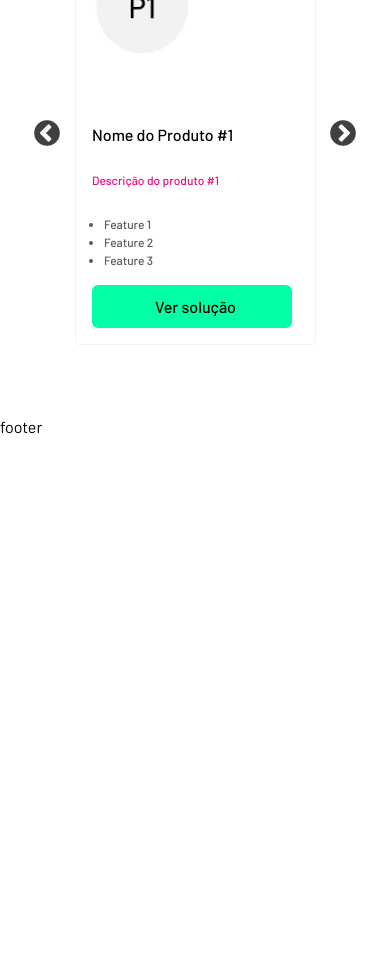
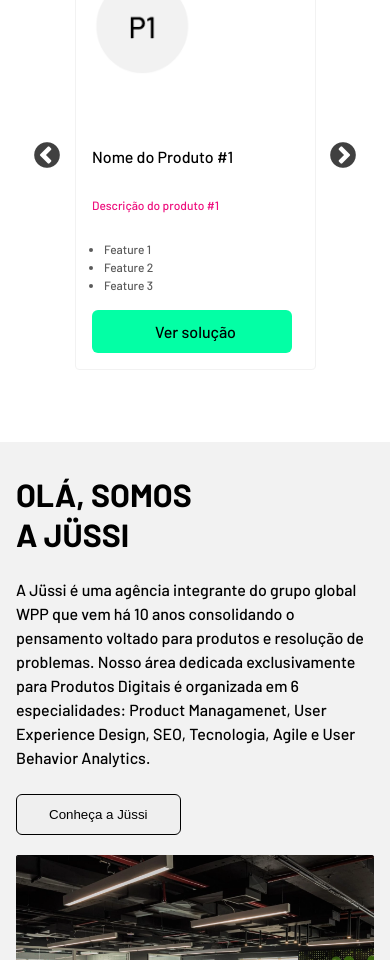
Before and after one commit to leticiaoli/challenge-jussi-whirlpool, a React (Create React App) app: page / in a window 390 px wide. Shown: the part 1040-2000 px from the top of the page. Before the commit the page ends 1476 px from the top, so only its background shows below. Built offline with nearby package versions, Linux system fonts and the light colour scheme.

Commit message:
about us finished

```diff
--- /dev/null
+++ b/src/components/AboutUs/AboutUs.scss
@@ -0,0 +1,114 @@
+@import "../../scss/variables.scss";
+
+.aboutUs {
+  padding: ($gutter * 4) 0;
+  position: relative;
+  box-sizing: border-box;
+
+  &::before {
+    content: "";
+    width: 50%;
+    height: 100%;
+    position: absolute;
+    background: $grey-jussi;
+    right: 0;
+    top: 0;
+    z-index: -1;
+  }
+
+  .containerCenter {
+    display: flex;
+    justify-content: space-between;
+    align-items: flex-start;
+    max-width: 1024px;
+  }
+
+  &__contentleft {
+    width: 241px;
+    height: auto;
+    display: flex;
+    flex-direction: column;
+    align-items: flex-start;
+
+    &-title {
+      font-size: 32px;
+      font-weight: 700;
+      line-height: 40px;
+      text-transform: uppercase;
+      margin: 0;
+    }
+
+    &-text {
+      padding: ($gutter * 1.5) 0;
+      margin: 0;
+      font-size: 16px;
+      font-weight: 500;
+      line-height: 24px;
+    }
+
+    &-button {
+      display: flex;
+      padding: 12px ($gutter * 2);
+      align-items: center;
+      border-radius: 6px;
+      border: 1px solid #000;
+    }
+  }
+
+  &__contentRight {
+    &-image {
+      width: 676px;
+      height: 520px;
+    }
+  }
+}
+
+@media (max-width: 1024px) {
+  .aboutUs {
+    padding: 0 $gutter;
+    &__contentleft {
+      width: 200px;
+    }
+
+    &__contentRight {
+      &-image {
+        width: 576px;
+        height: 420px;
+        margin-left: 10px;
+      }
+    }
+  }
+}
+
+@media (max-width: 768px){
+
+  .aboutUs {
+    padding-top: ($gutter * 2);
+    padding-bottom: ($gutter * 2);
+
+    &::before {
+      width: 100%;
+    }
+
+    .containerCenter {
+      display: flex;
+      flex-direction: column;
+      align-items: flex-start;
+    }
+
+    &__contentleft {
+      width: 100%;
+    }
+
+    &__contentRight {
+      width: 100%;
+
+      &-image {
+        width:100%;
+        height: auto;
+        margin-top: 20px;
+        margin-left: 0;
+      }
+    }
+  }
+}
--- /dev/null
+++ b/src/components/AboutUs/index.jsx
@@ -0,0 +1,29 @@
+import React from "react";
+import "./AboutUs.scss";
+
+const AboutUs = () => {
+  return (
+    <div className="containerFull aboutUs">
+      <div className="containerCenter">
+        <div className="aboutUs__contentleft">
+          <h2 className="aboutUs__contentleft-title">Olá, somos <br/> a Jüssi</h2>
+          <p className="aboutUs__contentleft-text">
+            A Jüssi é uma agência integrante do grupo global WPP que vem há 10
+            anos consolidando o pensamento voltado para produtos e resolução de
+            problemas. Nosso área dedicada exclusivamente para Produtos Digitais
+            é organizada em 6 especialidades: Product Managamenet, User
+            Experience Design, SEO, Tecnologia, Agile e User Behavior Analytics.
+          </p>
+          <button type="button" className="aboutUs__contentleft-button">
+            Conheça a Jüssi
+          </button>
+        </div>
+        <div className="aboutUs__contentRight">
+          <img src="./officeJussi.png" className="aboutUs__contentRight-image"/>
+        </div>
+      </div>
+    </div>
+  );
+};
+
+export default AboutUs;
--- a/src/components/FullWidthStaticBanner/FullWidthStaticBanner.scss
+++ b/src/components/FullWidthStaticBanner/FullWidthStaticBanner.scss
@@ -41,7 +41,7 @@
 
     &-button {
       display: inline-flex;
-      padding: ($gutter - 4) ($gutter * 1,5);
+      padding: 12px ($gutter * 1.5);
       align-items: center;
       border-radius: 6px;
       border: 1px solid #000;
--- a/src/components/ProductShelf/ListShelf/index.jsx
+++ b/src/components/ProductShelf/ListShelf/index.jsx
@@ -48,7 +48,7 @@ const ListShelf = () => {
           <li className="listShelf__shelf">
             <img src={product.image} className="listShelf__image" />
             <div className="listShelf__text">
-              <h2 className="listShelf__text-title">{product?.name}</h2>
+              <h3 className="listShelf__text-title">{product?.name}</h3>
               <p className="listShelf__text-description">{product?.description}</p>
               <ul className="listShelf__text-list">
                 {product?.productSpecifications?.map((productSpecification) => (
--- a/src/pages/Home.js
+++ b/src/pages/Home.js
@@ -2,6 +2,7 @@ import React from "react";
 import FullWidthStaticBanner from "../components/FullWidthStaticBanner";
 import BrandBar from "../components/BrandBar";
 import ProductShelf from "../components/ProductShelf";
+import AboutUs from "../components/AboutUs";
 
 const Home = () => {
   return (
@@ -9,6 +10,7 @@ const Home = () => {
       <FullWidthStaticBanner />
       <BrandBar />
       <ProductShelf />
+      <AboutUs />
     </>
   );
 };
```
Also changed, not shown: public/officeJussi.png (renamed from public/imageJussi.png).
